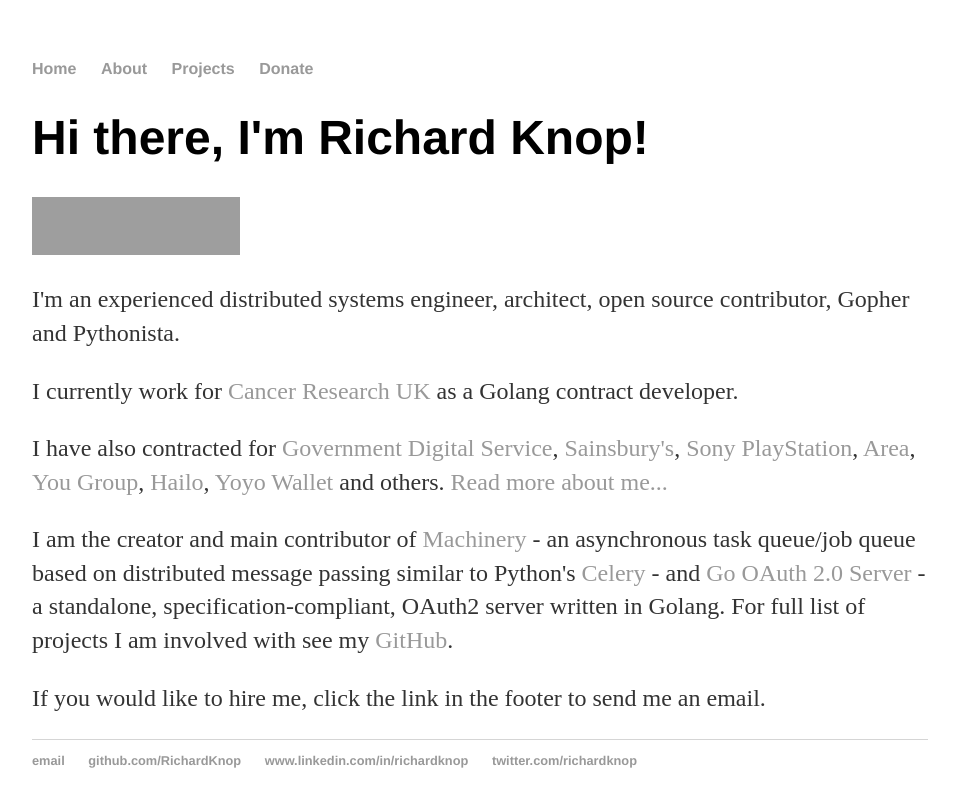
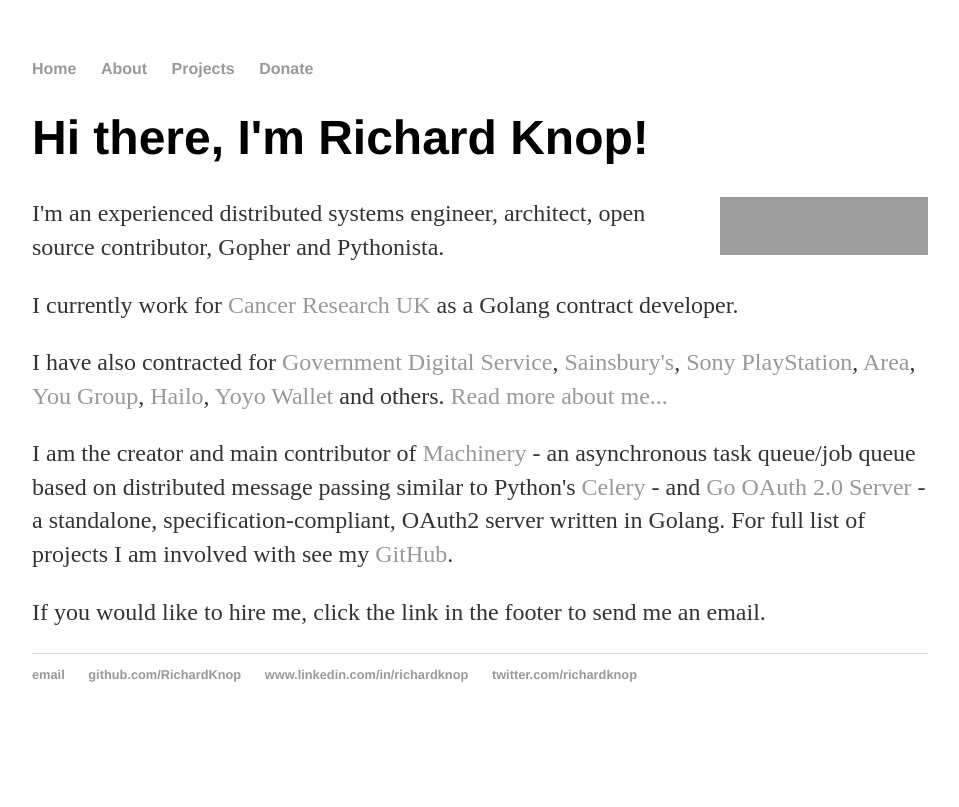
Before and after one commit to RichardKnop/richardknop.github.io, a Jekyll site: the page built from index.html, in a window 1280 px wide. Shown: the top 807 px of the page, without its empty margins (160-1119 px from the left). Built offline with Jekyll 4.4.1, drawn with Linux system fonts in a browser that asks for light colours; grey boxes are pictures that could not be loaded.

Commit message:
Update index.html

```diff
--- a/index.html
+++ b/index.html
@@ -6,7 +6,8 @@
   <h1>Hi there, I'm Richard Knop!</h1>
 
   <a href="https://stackoverflow.com/users/95944/richard-knop">
-    <img src="http://stackoverflow.com/users/flair/95944.png" width="208" height="58" alt="Stack Overflow profile">
+    <img src="http://stackoverflow.com/users/flair/95944.png" width="208" height="58"
+         alt="Stack Overflow profile" class="pull-right">
   </a>
 
   <p>I'm an experienced distributed systems engineer, architect, open source contributor, Gopher and Pythonista.</p>
```
